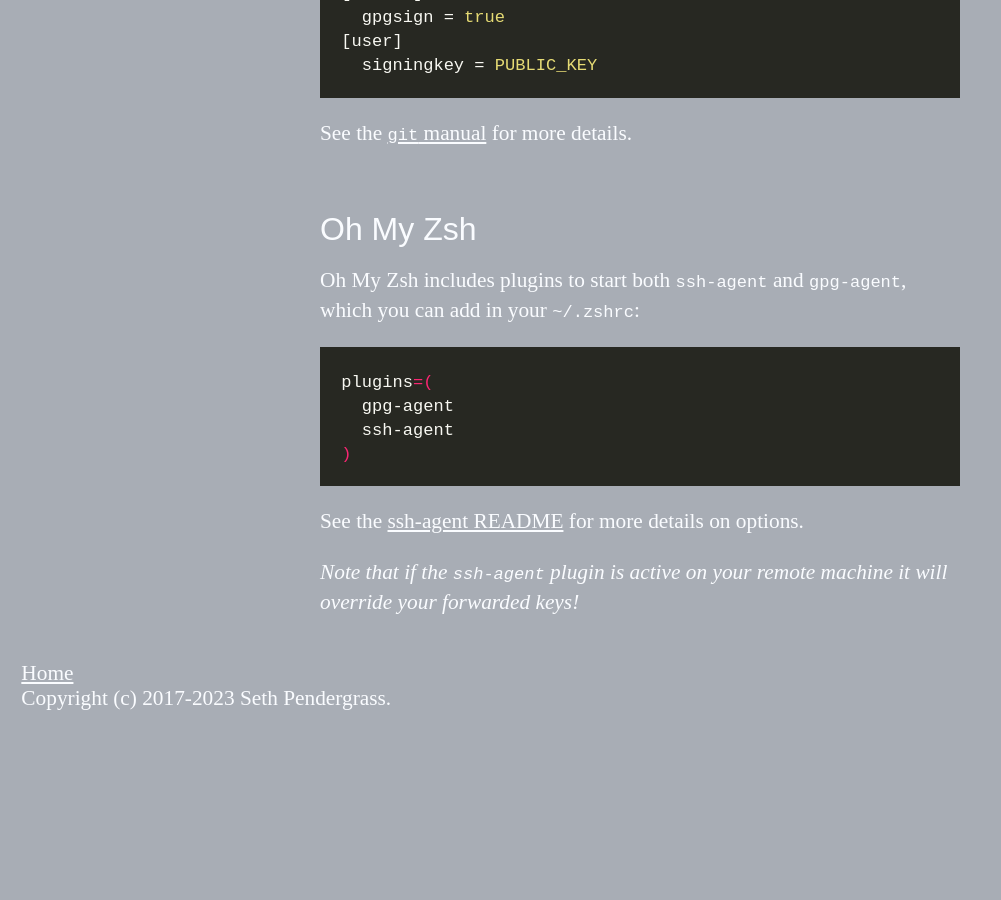
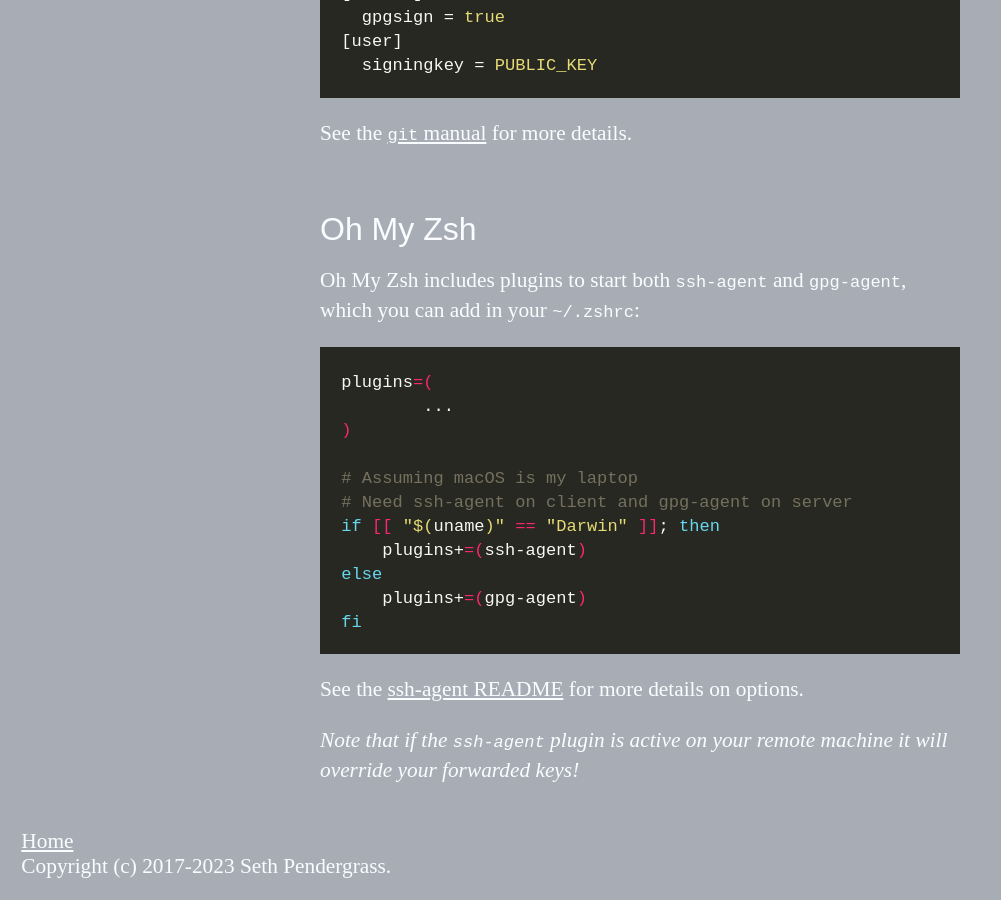
Before and after one commit to pens/rgb.sh, a Jekyll site: the page built from _posts/2023-06-16-yubikey.md, in a window 1280 px wide and 900 px high, scrolled down 4051 px. Shown: the whole window, without its empty margins (0-1001 px from the left). Built offline with Jekyll 4.4.1, drawn with Linux system fonts in a browser that asks for light colours; before the commit the page ends 4783 px from its top, so only the background shows below that.

Commit message:
Update yubikey post with better Oh My Zsh setup

````diff
--- a/_posts/2023-06-16-yubikey.md
+++ b/_posts/2023-06-16-yubikey.md
@@ -122,9 +122,16 @@
 
 ```shell
 plugins=(
-  gpg-agent
-  ssh-agent
+        ...
 )
+
+# Assuming macOS is my laptop
+# Need ssh-agent on client and gpg-agent on server
+if [[ "$(uname)" == "Darwin" ]]; then
+    plugins+=(ssh-agent)
+else
+    plugins+=(gpg-agent)
+fi
 ```
 
 See the [ssh-agent README](https://github.com/ohmyzsh/ohmyzsh/tree/master/plugins/ssh-agent) for more details on options.
````
